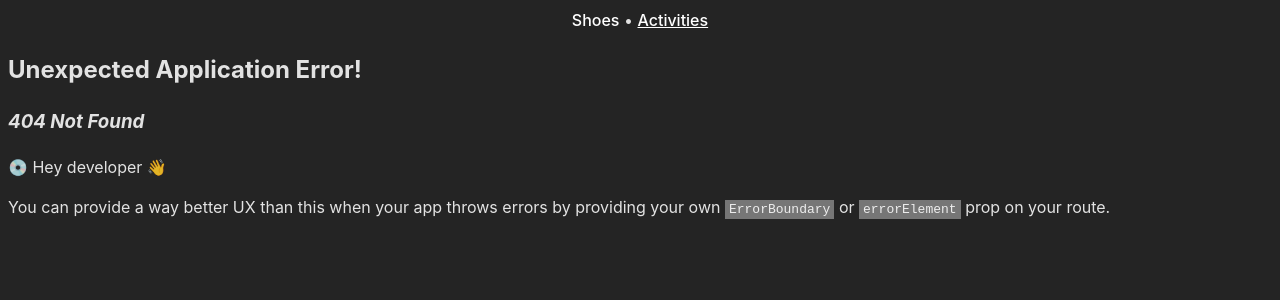
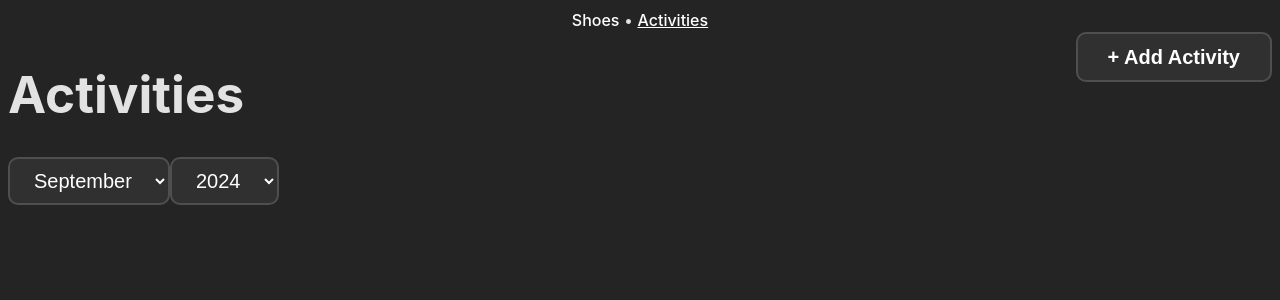
Before and after one commit to DanielGaull/shoe-tracker, a React (Vite) app in the folder ShoeTracker/shoetracker.client/: page /activities in a window 1280 px wide. Before the commit this address had no page. Shown: the top 300 px of the page. Built offline with nearby package versions, Linux system fonts and the light colour scheme.

Commit message:
Start of activities page

```diff
--- /dev/null
+++ b/ShoeTracker/shoetracker.client/src/pages/ActivityList/ActivityList.css
@@ -0,0 +1,4 @@
+.header {
+    display: flex;
+    justify-content: space-between;
+}
--- /dev/null
+++ b/ShoeTracker/shoetracker.client/src/pages/ActivityList/ActivityList.tsx
@@ -0,0 +1,41 @@
+import React, { useState } from 'react';
+import { useNavigate } from 'react-router';
+
+import './ActivityList.css';
+
+const months = ['January', 'February', 'March', 'April', 'May', 'June', 'July', 'August', 'September', 'October', 'November', 'December'];
+
+const ActivityList = () => {
+    const navigate = useNavigate();
+
+    const today = new Date();
+    const [month, setMonth] = useState(today.getMonth() + 1);
+    const [year, setYear] = useState(today.getFullYear());
+
+    const years = [...Array(20).keys()].map(i => today.getFullYear() - i);
+
+    return (
+        <>
+            <div className="header">
+                <h1>Activities</h1>
+                <button
+                    onClick={() => {
+                        navigate('/add-activity');
+                    }}
+                >
+                    + Add Activity
+                </button>
+            </div>
+            <div>
+                <select value={month} onChange={(e) => setMonth(parseInt(e.target.value))}>
+                    {months.map((m, ix) => <option key={m} value={ix + 1}>{m}</option>)}
+                </select>
+                <select value={year} onChange={(e) => setYear(parseInt(e.target.value))}>
+                    {years.map(y => <option key={y} value={y}>{y}</option>)}
+                </select>
+            </div>
+        </>
+    );
+};
+
+export default ActivityList;
--- a/ShoeTracker/shoetracker.client/tsconfig.json
+++ b/ShoeTracker/shoetracker.client/tsconfig.json
@@ -1,6 +1,6 @@
 {
   "compilerOptions": {
-    "target": "es5",
+    "target": "es2015",
     "lib": [
       "dom",
       "dom.iterable",
```
Also changed, not shown: ShoeTracker/shoetracker.client/src/main.tsx (+6 -1 lines), ShoeTracker/shoetracker.client/src/pages/ActivityList/ActivityCard.tsx (added).
